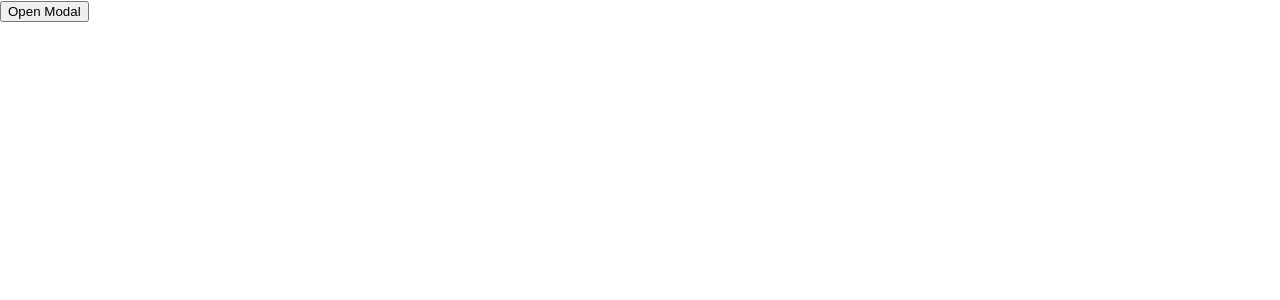
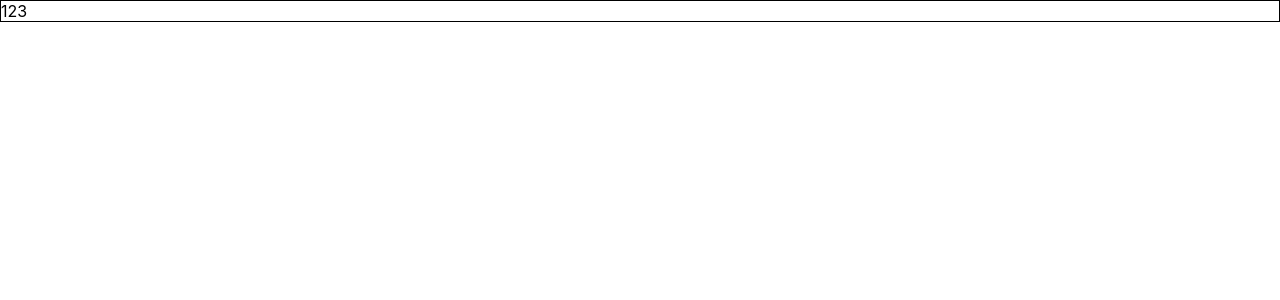
Before and after one commit to KrystianKjjk/Hackathon.App, a React (Create React App) app in the folder frontend/: page / in a window 1280 px wide. Shown: the top 300 px of the page. Built offline with nearby package versions, Linux system fonts and the light colour scheme.

Commit message:
Create Ranking component

```diff
--- /dev/null
+++ b/frontend/src/Components/Ranking/Ranking.module.css
@@ -0,0 +1,3 @@
+.container{
+    border: 1px solid black;
+}
--- /dev/null
+++ b/frontend/src/Components/Ranking/Ranking.tsx
@@ -0,0 +1,18 @@
+import React, { useState, useEffect } from 'react';
+
+import style from './Ranking.module.css'
+
+interface RankingProps {
+
+}
+
+const Ranking: React.FC<RankingProps> = () => {
+    const [users, setUsers] = useState();
+
+    return (
+        <div className={style.container}>123</div>
+    )
+    };
+
+
+    export default Ranking
--- /dev/null
+++ b/frontend/src/Components/Ranking/index.ts
@@ -0,0 +1,3 @@
+import Ranking from './Ranking';
+
+export default Ranking;
--- a/frontend/src/Pages/Routing/Routing.tsx
+++ b/frontend/src/Pages/Routing/Routing.tsx
@@ -3,6 +3,7 @@ import { Switch, Route, BrowserRouter as Router } from "react-router-dom";
 import NotFoundPage from "../../Components/NotFoundPage";
 import useConfirmModal from "../../Hooks/useConfirmModal";
 import AdminRouting from "./AdminRouting";
+import Ranking from "../../Components/Ranking";
 
 const Routing = () => {
     const [roleRouting, setRoleRouting] = useState(<AdminRouting />);
@@ -28,23 +29,7 @@ const Routing = () => {
 };
 
 const LogIn = () => {
-    const [Modal, setModal] = useConfirmModal();
-    return (
-        <div>
-            <button
-                onClick={() =>
-                    setModal({
-                        text: "MODAL!!!",
-                        handleYes: () => console.log("logging"),
-                    })
-                }
-            >
-                {" "}
-                Open Modal
-            </button>
-            {Modal}
-        </div>
-    );
+    return <Ranking />
 };
 
 const LogOut = () => {
```
Also changed, not shown: 1 other file (tests, documents, lock files or other folders).
